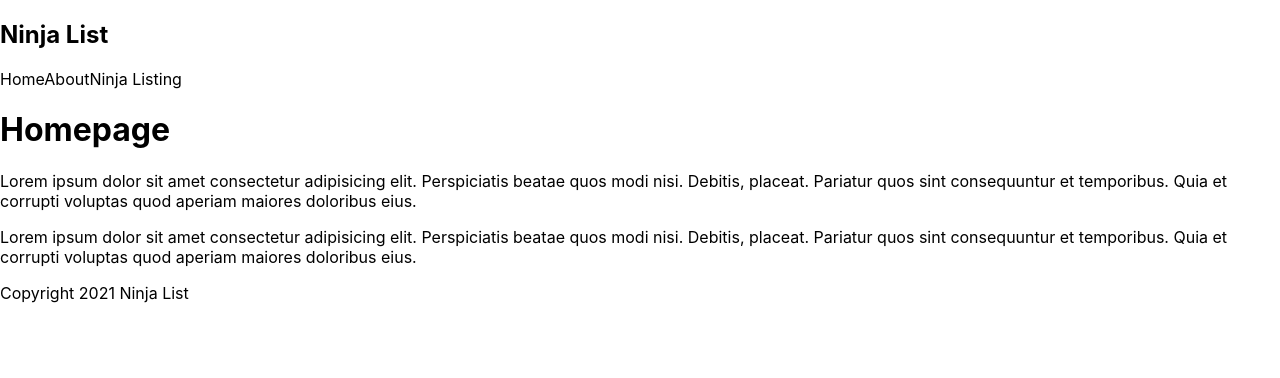
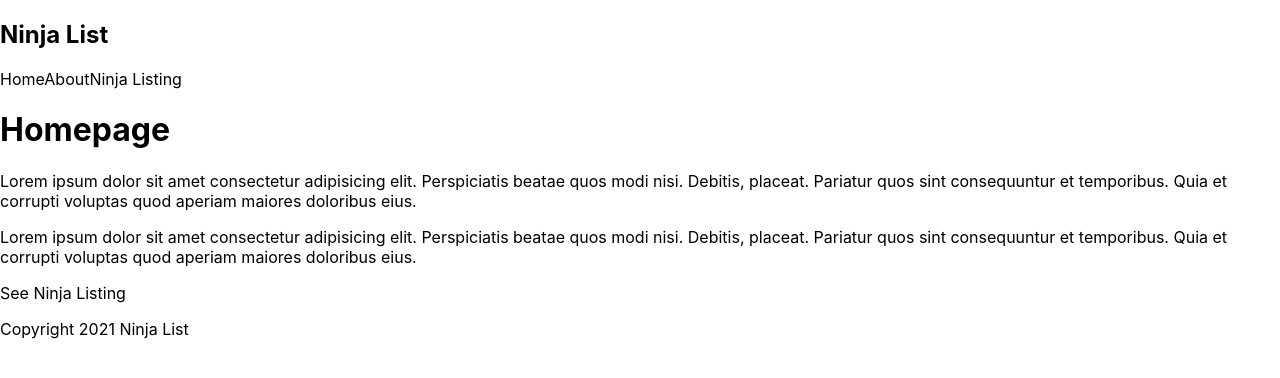
Before and after one commit to jdwjdwjdw/net-ninja-nextjs, a Next.js app: page / in a window 1280 px wide. Shown: the top 378 px of the page. Built offline with nearby package versions, Linux system fonts and the light colour scheme.

Commit message:
Add links between pages using next Link component

```diff
--- a/components/Navbar.js
+++ b/components/Navbar.js
@@ -1,12 +1,14 @@
+import Link from 'next/link'
+
 const Navbar = () => {
     return (
         <nav>
             <div className="logo">
                 <h1>Ninja List</h1>
             </div>
-            <a>Home</a>
-            <a>About</a>
-            <a>Ninja Listing</a>
+            <Link href="/"><a>Home</a></Link>
+            <Link href="/about"><a>About</a></Link>
+            <Link href="/ninjas"><a>Ninja Listing</a></Link>
         </nav>
      );
 }
--- a/pages/index.js
+++ b/pages/index.js
@@ -2,6 +2,7 @@
 import Navbar from '../components/Navbar'
 import Footer from '../components/Footer'
 import styles from '../styles/Home.module.css'
+import Link from 'next/link'
 
 export default function Home() {
   return (
@@ -10,6 +11,9 @@
       <h1>Homepage</h1>
       <p>Lorem ipsum dolor sit amet consectetur adipisicing elit. Perspiciatis beatae quos modi nisi. Debitis, placeat. Pariatur quos sint consequuntur et temporibus. Quia et corrupti voluptas quod aperiam maiores doloribus eius.</p>
       <p>Lorem ipsum dolor sit amet consectetur adipisicing elit. Perspiciatis beatae quos modi nisi. Debitis, placeat. Pariatur quos sint consequuntur et temporibus. Quia et corrupti voluptas quod aperiam maiores doloribus eius.</p>
+      <Link href="/ninjas">
+        <a>See Ninja Listing</a>
+      </Link>
       <Footer />
     </div>
   )
```
